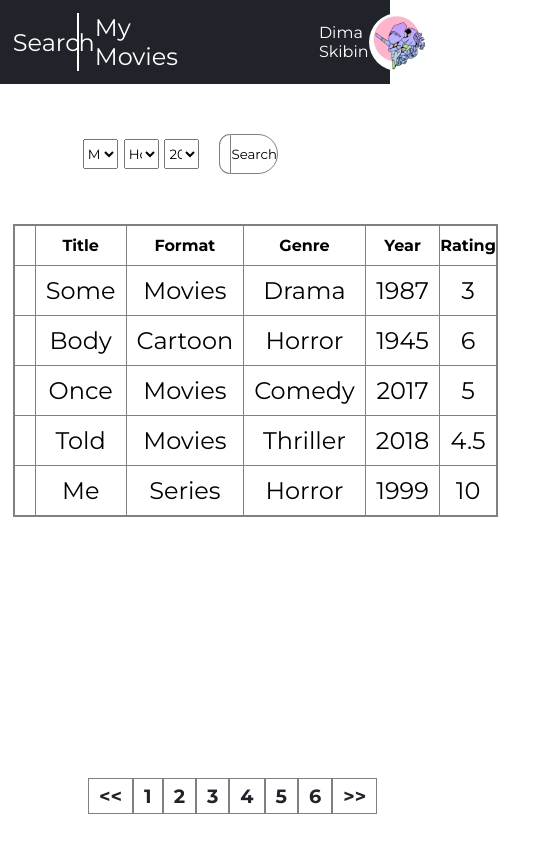
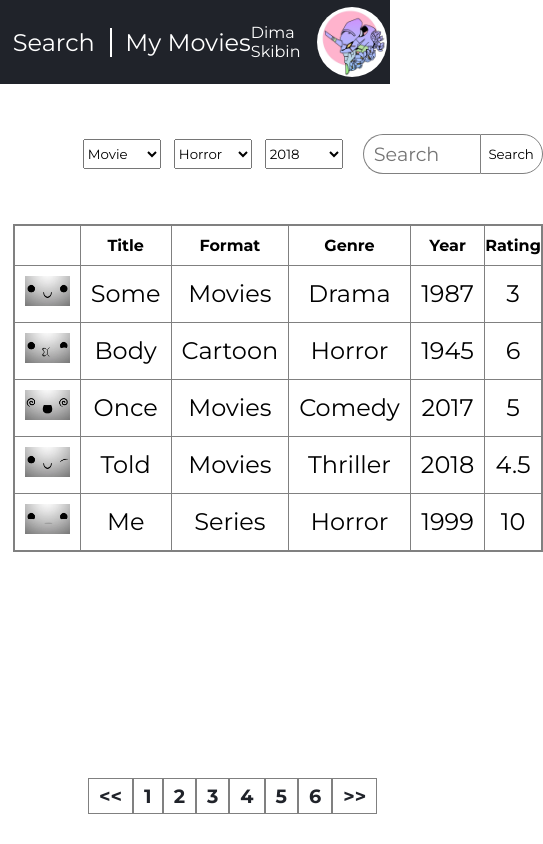
Before and after one commit to SixtyNice/IT-factory-task-1, a plain HTML site: page index.html in a window 390 px wide. Shown: the whole page, 543 px wide, since content can reach past the window. Drawn offline with Linux system fonts and the light colour scheme.

Commit message:
Add min-width to some elements for better performance on small screen

```diff
--- a/main.css
+++ b/main.css
@@ -38,6 +38,7 @@ a {
 /* HEADER NAV */
 
 .header__nav {
+    min-width: 238px;
     width: 20%;
     display: flex;
     align-items: center;
@@ -76,7 +77,7 @@ a {
     position: absolute;
     display: block;
     background-color: #fff;
-    left: -18px;
+    left: -15px;
     bottom: 0;
     width: 2px;
     height: 100%;
@@ -85,6 +86,7 @@ a {
 /* HEADER USER */
 
 .header__user {
+    min-width: 136px;
     width: 16%;
     display: flex;
     align-items: center;
@@ -126,6 +128,7 @@ a {
 }
 
 .filters {
+    min-width: 260px;
     width: 60%;
     display: flex;
     justify-content: space-between;
@@ -141,6 +144,7 @@ a {
 /* SEARCH */
 
 .search {
+    min-width: 200px;
     display: flex;
     width: 40%;
     padding-left: 20px;
@@ -213,7 +217,7 @@ td {
 }
 
 .td-img {
-    width: 80px;
+    min-width: 45px;
 }
 
 /* NAV PAGES */
```
Also changed, not shown: index.html (+4 -3 lines).
